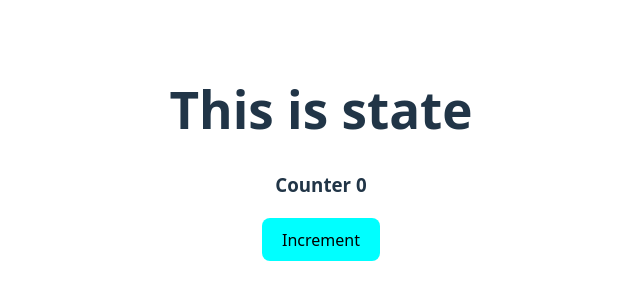
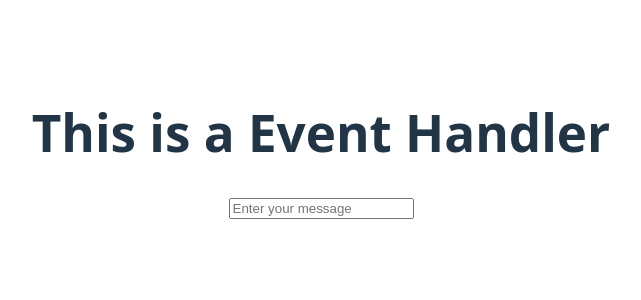
Before and after one commit to Karthik171819/React19, a React (Vite) app in the folder myapp/: page / in a window 1280 px wide. Shown: the part 246-546 px from the top of the page, without its empty margins (319-960 px from the left). Built offline with nearby package versions, Linux system fonts and the light colour scheme.

Commit message:
Event handling

```diff
--- a/myapp/src/App.jsx
+++ b/myapp/src/App.jsx
@@ -9,6 +9,7 @@ import Welcome from "./core-concepts/02-componenets/functionGreetings";
 import JSXExample from "./core-concepts/03-jsx/JSXExample";
 import Props from "./core-concepts/04-prpos/PropsEx";
 import StateExample from "./core-concepts/05-state/stateExample";
+import EventHandle from "./core-concepts/06-event-handling/eventHandler";
 
 
 // function App() {
@@ -47,9 +48,10 @@ function App(){
   //return <HelloWorld/>
   //return <Welcome/>
   //return <Greeting/>
- // return <JSXExample/>
- //return <Props  name = "Karthik this is props"/>
-    return <StateExample/>
+  //return <JSXExample/>
+  //return <Props  name = "Karthik this is props"/>
+  //return <StateExample/>
+  return <EventHandle/>
 }
 
 export default App
--- /dev/null
+++ b/myapp/src/core-concepts/06-event-handling/eventHandler.jsx
@@ -0,0 +1,16 @@
+import { useState } from "react";
+
+export default function EventHandle(){
+    const[text, updatetext] = useState("");
+
+    const handler = (event) => {
+        updatetext(event.target.value)
+    }
+    return(
+        <>
+        <h1>This is a Event Handler</h1>
+        <input type="text" onChange={handler} placeholder="Enter your message"></input>
+        <h2> {text} </h2>
+        </>
+    )
+}
```
